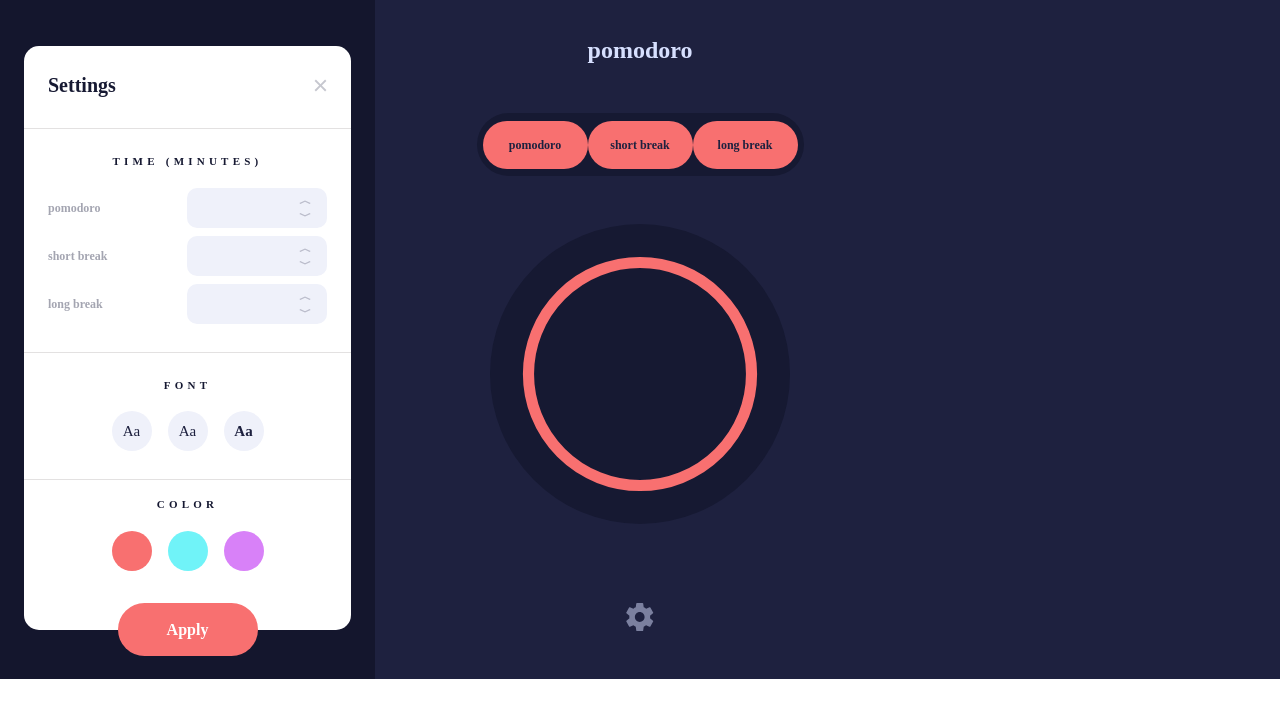
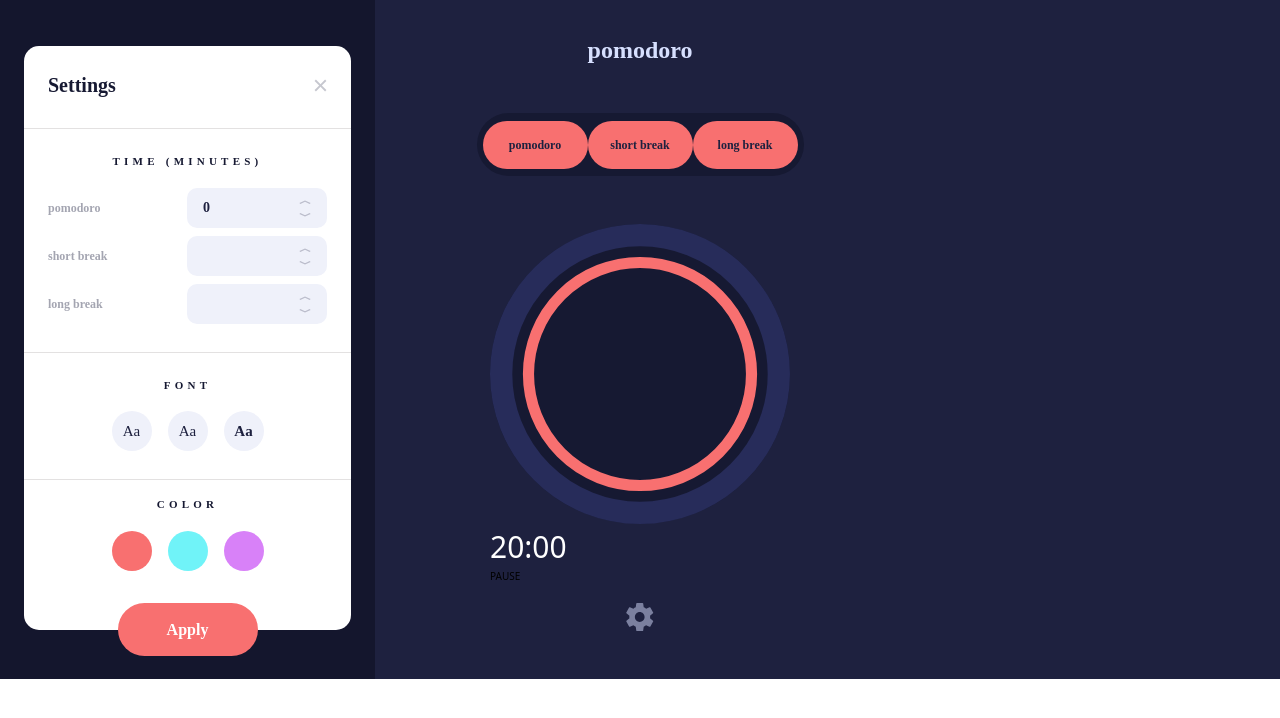
Before and after one commit to GIGAKLIBADZE/pomodoro-app, a React (Vite) app: page /pomodoro in a window 1280 px wide. Shown: the top 718 px of the page. Built offline with nearby package versions, Linux system fonts and the light colour scheme.

Commit message:
create a reducer and testing it

```diff
--- a/src/components/Settings.tsx
+++ b/src/components/Settings.tsx
@@ -1,10 +1,27 @@
 import Cancel from "/images/icon-close.svg";
 import Up from "/images/icon-arrow-up.svg";
 import Down from "/images/icon-arrow-down.svg";
+import { ChangeEvent, useReducer } from "react";
+import { reducer, initialState } from "../reducer";
 
 const Settings: React.FC = () => {
+  const [state, dispatch] = useReducer(reducer, initialState);
+
+  const { startTime } = state;
+
+  const log = (e: any) => {
+    e.preventDefault();
+
+    console.log(startTime);
+  };
+
+  function defineTime(event: ChangeEvent<HTMLInputElement>) {
+    dispatch({ type: "setTime", payload: Number(event.target.value) });
+  }
+
   return (
     <div className="h-full absolute top-0 left-0 for-opacity pt-[4.6rem] px-[2.4rem] font-[KumbhSans]">
+      <form onSubmit={log}>
         <div className="w-[32.7rem] rounded-[15px] pt-[2.4rem] pb-[5.9rem] bg-white m-auto">
           <div className="px-[2.4rem] flex justify-between items-center">
             <h2 className="text-[2rem] font-bold text-[#161932] leading-normal">
@@ -30,6 +47,8 @@ const Settings: React.FC = () => {
                 min="1"
                 max="60"
                 className="input-styles"
+                onChange={defineTime}
+                value={startTime}
               />
               <div className="arrows-container">
                 <img src={Up} alt="Up" className="arrow-styles" />
@@ -81,7 +100,9 @@ const Settings: React.FC = () => {
               <div className="font-container font-[RobotoSlab] font-normal">
                 Aa
               </div>
-            <div className="font-container font-[SpaceMono] font-bold">Aa</div>
+              <div className="font-container font-[SpaceMono] font-bold">
+                Aa
+              </div>
             </div>
           </div>
           <div className="line"></div>
@@ -95,8 +116,11 @@ const Settings: React.FC = () => {
           </div>
         </div>
         <div className="flex justify-center relative">
-        <button className="button-styles absolute top-[-2.65rem]">Apply</button>
+          <button className="button-styles absolute top-[-2.65rem]">
+            Apply
+          </button>
         </div>
+      </form>
     </div>
   );
 };
--- a/src/components/ShowTimer.tsx
+++ b/src/components/ShowTimer.tsx
@@ -1,18 +1,21 @@
+import { useReducer } from "react";
+import { reducer, initialState } from "../reducer";
+
 const ShowTimer: React.FC = () => {
+  const [state, dispatch] = useReducer(reducer, initialState);
+
+  const { startTime } = state;
+
+  function inc() {
+    dispatch({ type: "inc", payload: 1 });
+  }
+
+  // console.log(startTime);
+
   return (
     <div className="w-[30rem] h-[30rem] rounded-[50%] bg-[#161932] m-auto mt-[4.8rem]">
       <div className="circle" style={{ color: "white" }}>
         <svg width="100%" height="100%" viewBox="0 0 269 269">
-          <defs>
-            <filter id="shadow">
-              {/* <feDropShadow
-              // dx="10"
-              // dy="10"
-              // stdDeviation="15"
-              // floodColor="#272c5a"
-              /> */}
-            </filter>
-          </defs>
           <circle
             cx="134.5"
             cy="134.5"
@@ -32,6 +35,12 @@ const ShowTimer: React.FC = () => {
           ></circle>
         </svg>
       </div>
+      <div>
+        <h4 className="text-[3rem] text-white" onClick={inc}>
+          20:00
+        </h4>
+        <p>PAUSE</p>
+      </div>
     </div>
   );
 };
--- /dev/null
+++ b/src/reducer.ts
@@ -0,0 +1,20 @@
+export const initialState = {
+    startTime: 0,
+    pause: true
+}
+
+export type TState = {
+    startTime: number,
+    pause: boolean
+}
+
+export function reducer(state: TState, action: { type: string, payload?: number }): TState {
+    switch (action.type) {
+        case "inc":
+            return {...state, startTime: state.startTime + (action.payload ?? 1)}
+        case "setTime":
+            return {...state, startTime: action.payload ?? 1}
+        default:
+            return state
+    }
+}
```
Lines whose indentation alone changed are shown as unchanged.
